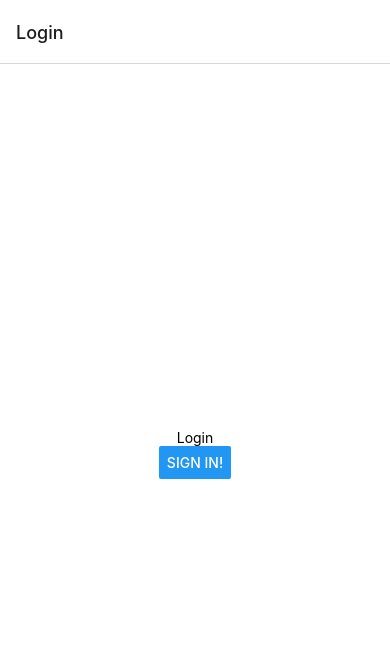
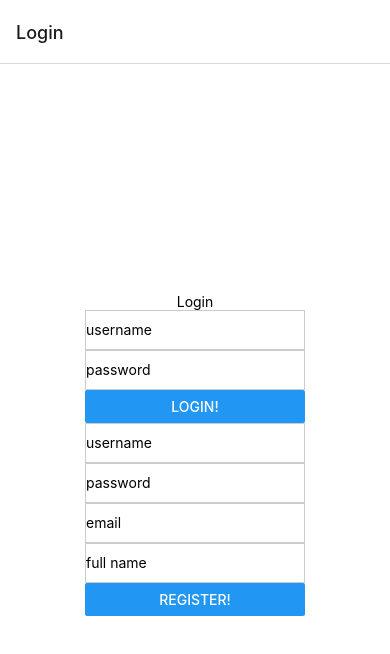
Before and after one commit to Jonnboy91/ReactNativeQ3, a React Native app: screen /Login in a window 390 px wide. Shown: the top 654 px of the page. Built offline with nearby package versions, Linux system fonts and the light colour scheme; no server answers.

Commit message:
Login & Register working and showing details on Profile view as well. Once registered, it will call login automatically and log you in.

```diff
--- /dev/null
+++ b/components/FormTextInput.js
@@ -0,0 +1,21 @@
+import React from 'react';
+import {TextInput, StyleSheet} from 'react-native';
+
+const FormTextInput = ({style, ...otherProps}) => {
+    return (
+      <TextInput
+        style={[styles.textInput, style]}
+        {...otherProps}
+      />
+    );
+  };
+
+  const styles = StyleSheet.create({
+    textInput: {
+      height: 40,
+      borderColor: '#ccc',
+      borderWidth: 1,
+    },
+  });
+
+  export default FormTextInput;
--- a/components/LoginForm.js
+++ b/components/LoginForm.js
@@ -1,7 +1,28 @@
-import React from 'react';
-import {Button, View, FormTextInput} from 'react-native';
+import React, {useContext} from 'react';
+import FormTextInput from './FormTextInput';
+import {Alert, Button, View} from 'react-native';
+import { useLogin } from '../hooks/ApiHooks';
+import useLoginForm from '../hooks/LoginHooks';
+import {MainContext} from '../contexts/MainContext';
+import AsyncStorage from '@react-native-async-storage/async-storage';
 
-const LoginForm = (props) => {
+const LoginForm = () => {
+  const {setUser, isLoggedIn, user, setIsLoggedIn} = useContext(MainContext);
+
+    const doLogin = async () => {
+      const serverResponse = await useLogin(inputs);
+      if (serverResponse) {
+        Alert.alert(serverResponse.message);
+        await AsyncStorage.setItem('userToken', serverResponse.token);
+        setUser(serverResponse.user);
+        setIsLoggedIn(true);
+      } else {
+        Alert.alert('Login failed');
+      }
+  };
+
+  const {inputs, handleInputChange} = useLoginForm();
+
     return (
         <View>
       <FormTextInput
--- a/components/RegisterForm.js
+++ b/components/RegisterForm.js
@@ -1,8 +1,35 @@
-import React from 'react';
-import PropTypes from 'prop-types';
-import {FormTextInput, View, Button} from 'react-native';
+import React, {useContext} from 'react';
+import FormTextInput from './FormTextInput';
+import {Alert, View, Button} from 'react-native';
+import { useLogin, useRegister } from '../hooks/ApiHooks';
+import useSignUpForm from '../hooks/RegisterHooks';
+import {MainContext} from '../contexts/MainContext';
+import AsyncStorage from '@react-native-async-storage/async-storage';
 
-const RegisterForm = (props) => {
+const RegisterForm = () => {
+  const {setUser, isLoggedIn, user, setIsLoggedIn} = useContext(MainContext);
+
+  const doRegister = async () => {
+    const serverResponse = await useRegister(inputs);
+    if (serverResponse) {
+      Alert.alert(serverResponse.message);
+      const loginServerResponse = await useLogin(inputs);
+      if (loginServerResponse) {
+        Alert.alert(loginServerResponse.message);
+        await AsyncStorage.setItem('userToken', loginServerResponse.token);
+        setUser(loginServerResponse.user);
+        console.log("user is: ",user);
+        setIsLoggedIn(true);
+      } else {
+        Alert.alert('Login failed');
+      }
+    } else {
+      Alert.alert('register failed');
+    }
+};
+
+const {inputs, handleInputChange} = useSignUpForm(); // makes inputs and handleInput change visible from RegisterHooks.js
+
     return (
         <View>
       <FormTextInput
--- a/contexts/MainContext.js
+++ b/contexts/MainContext.js
@@ -3,12 +3,13 @@ import PropTypes from 'prop-types';
 
 const MainContext = React.createContext({});
 
-const MainProvider = (props) => {
+const MainProvider = ({children}) => {
   const [isLoggedIn, setIsLoggedIn] = useState(false);
+  const [user, setUser] = useState({});
 
   return (
-    <MainContext.Provider value={[isLoggedIn, setIsLoggedIn]}>
-      {props.children}
+    <MainContext.Provider value={{isLoggedIn, setIsLoggedIn, user, setUser}}>
+      {children}
     </MainContext.Provider>
   );
 };
--- a/hooks/ApiHooks.js
+++ b/hooks/ApiHooks.js
@@ -4,7 +4,6 @@ const url = 'https://media.mw.metropolia.fi/wbma/';
 
   const useLogin = async (data={}) => {
     try{
-      console.log("useLogin", data);
       const response = await fetch(url+'login', {
         method: 'POST',
         headers: {
@@ -13,9 +12,7 @@ const url = 'https://media.mw.metropolia.fi/wbma/';
         body: JSON.stringify(data)
       });
       if(response.ok){
-        console.log("response: ", response);
         const json = await response.json();
-        console.log("json: ",json);
         return json;
       } else{
         throw new Error("Response is not ok");
@@ -25,6 +22,24 @@ const url = 'https://media.mw.metropolia.fi/wbma/';
     }
 
   }
+
+  const useRegister = async (inputs) => {
+    const fetchOptions = {
+      method: 'POST',
+      headers: {
+        'Content-Type': 'application/json',
+      },
+      body: JSON.stringify(inputs),
+    };
+    try {
+       const response = await fetch(url + 'users', fetchOptions);
+       const json = await response.json();
+       return json;
+    } catch (e) {
+        console.log('ApiHooks register', e.message);
+        return false;
+    }
+  };
 
 
 const useLoadMedia = () => {
@@ -53,4 +68,4 @@ const useLoadMedia = () => {
   return data;
 };
 
-export {useLoadMedia, useLogin};
+export {useLoadMedia, useLogin, useRegister};
--- a/navigators/Navigator.js
+++ b/navigators/Navigator.js
@@ -21,7 +21,7 @@ const TabScreen = () => {
 };
 
 const StackScreen = () => {
-  const [isLoggedIn] = useContext(MainContext);
+  const {isLoggedIn} = useContext(MainContext);
   return (
     <Stack.Navigator>
       {isLoggedIn ? (
--- a/views/Login.js
+++ b/views/Login.js
@@ -1,23 +1,23 @@
 import React, {useContext, useEffect} from 'react';
 import {
     StyleSheet,
-    View,
     Text,
-    Button,
+    KeyboardAvoidingView,
 } from 'react-native';
 import PropTypes from 'prop-types';
+import LoginForm from '../components/LoginForm';
+import RegisterForm from '../components/RegisterForm';
 import {useLogin} from '../hooks/ApiHooks'
 import {MainContext} from '../contexts/MainContext';
 import AsyncStorage from '@react-native-async-storage/async-storage';
 
-const Login = (props) => {
-    const [isLoggedIn, setIsLoggedIn] = useContext(MainContext);
+const Login = ({navigation}) => {
+    const {setUser, isLoggedIn, user, setIsLoggedIn} = useContext(MainContext);
 
-    const logIn = async () => {
+    /* const logIn = async () => {
         console.log("clicked")
         try{
             const login = await useLogin({username:"Jonnboy91", password:"React12345"});
-            console.log("login",login);
             if(login != null || login != undefined){
                 await AsyncStorage.setItem('userToken', login.token);
                 setIsLoggedIn(true);
@@ -25,16 +25,14 @@ const Login = (props) => {
                 throw new Error("Login undefined or NULL");
             }
         } catch (e){
-            console.log("errooorrrs")
             console.log(e)
         }
 
-      };
+      }; */
 
       const getToken = async () => {
           try{
             const userToken = await AsyncStorage.getItem('userToken');
-            console.log('token', userToken);
             const response = await fetch('https://media.mw.metropolia.fi/wbma/users/user', {
                 method: 'GET',
                 headers: {
@@ -42,9 +40,9 @@ const Login = (props) => {
                 },
               });
               if(response.ok){
-                  isLoggedIn = true;
+                  setIsLoggedIn(true);
               }else {
-                  isLoggedIn = false;
+                setIsLoggedIn(false);
               }
           } catch(e){
               console.log("error on token",e);
@@ -56,11 +54,12 @@ const Login = (props) => {
         getToken();
     }, []);
     return (
-        <View style={styles.container}>
-            <Text>Login</Text>
-            <Button title="Sign in!" onPress={logIn} />
-        </View>
-    );
+        <KeyboardAvoidingView style={styles.container}>
+          <Text>Login</Text>
+          <LoginForm navigation={navigation}/>
+          <RegisterForm navigation={navigation} />
+        </KeyboardAvoidingView>
+      );
 };
 
 const styles = StyleSheet.create({
--- a/views/Profile.js
+++ b/views/Profile.js
@@ -4,8 +4,10 @@ import {MainContext} from '../contexts/MainContext';
 import AsyncStorage from '@react-native-async-storage/async-storage';
 
 const Profile = (props) => {
-  const [isLoggedIn, setIsLoggedIn] = useContext(MainContext);
+  const {setUser, isLoggedIn, user, setIsLoggedIn} = useContext(MainContext);
+
   console.log('profile', isLoggedIn);
+  console.log('profile user:', user);
   const logout = async () => {
     setIsLoggedIn(false);
     await AsyncStorage.clear();
@@ -13,7 +15,9 @@ const Profile = (props) => {
   };
   return (
     <SafeAreaView style={styles.container}>
-      <Text>Profile</Text>
+      <Text>{user.username}</Text>
+      <Text>{user.full_name}</Text>
+      <Text>{user.email}</Text>
       <Button title={'Logout'} onPress={logout} />
     </SafeAreaView>
   );
```
